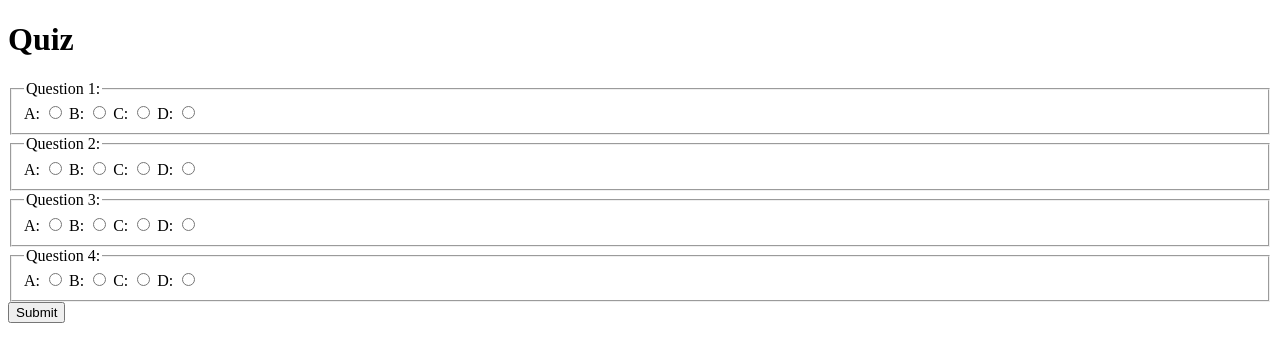
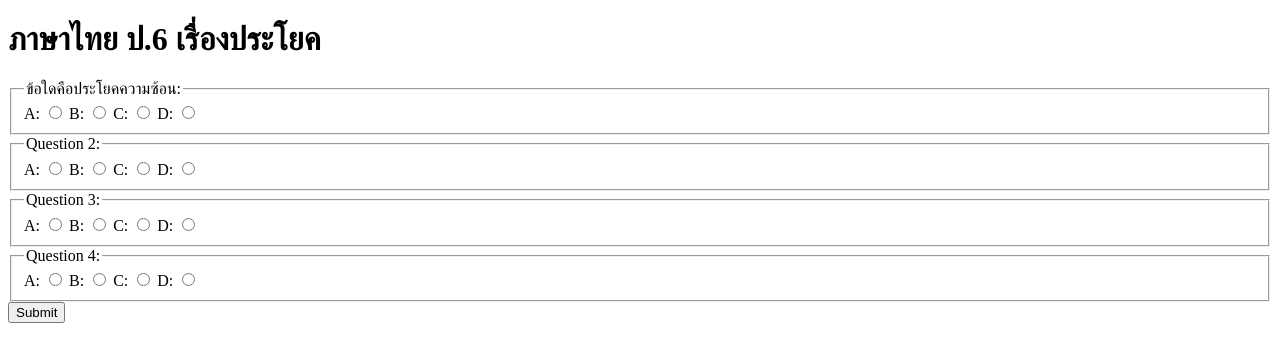
Before and after one commit to PhuwatThePro/ThaiP6sentences, a plain HTML site: page index.html in a window 1280 px wide. Drawn offline with Linux system fonts and the light colour scheme.

Commit message:
Update index.html

```diff
--- a/index.html
+++ b/index.html
@@ -7,10 +7,10 @@
 	<style>
 <link rel="stylesheet" href="style.css">
 	</style>
-	<h1>Quiz</h1>
+	<h1>ภาษาไทย ป.6 เรื่องประโยค</h1>
 	<form>
 		<fieldset>
-			<legend>Question 1:</legend>
+			<legend>ข้อใดคือประโยคความซ้อน:</legend>
 			<label for="q1a">A:</label>
 			<input type="radio" id="q1a" name="q1" value="a">
 			<label for="q1b">B:</label>
```
